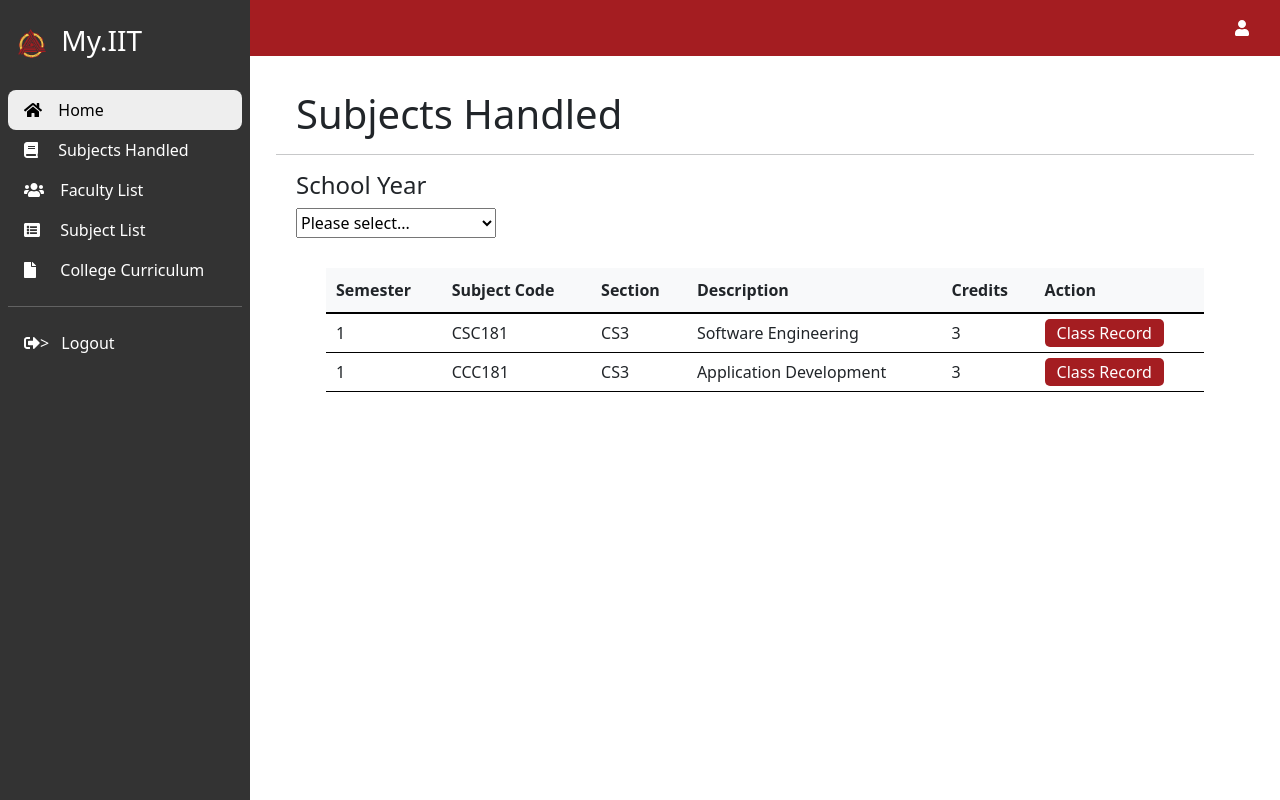
After one commit to RCJamen/school-program-system, a Flask app: page /subjectsHandled in a window 1280 px wide. The commit adds this page. Run offline with Flask 3, Linux system fonts and the light colour scheme; some libraries are stand-ins or nearby versions.

Commit message:
Feature: Added Subjects Handled Layout and Design

```diff
--- a/app/__init__.py
+++ b/app/__init__.py
@@ -25,8 +25,12 @@ def create_app():
 
     app.register_blueprint(admin)
 
-    # @app.route("/home")
-    # def hello_world():
-    #     return render_template("master_layout.html")
+    @app.route("/home")
+    def hello_world():
+        return render_template("master_layout.html")
+
+    @app.route("/subjectsHandled")
+    def subjectsHandled():
+        return render_template("subjectsHandled.html")
 
     return app
--- /dev/null
+++ b/app/static/css/subjectsHandled.css
@@ -0,0 +1,63 @@
+body {
+    font-family: Verdana, Geneva, Tahoma, sans-serif;
+    font-size: 14px;
+}
+
+.subjects-handled-container {
+    margin: 10px;
+    width: auto;
+}
+
+.subjects-handled-header, .subjects-handled-sy {
+    margin-left: 20px;
+}
+
+.subjects-handled-sy select {
+    padding: 2px 0px;
+    width: 200px;
+}
+
+#placeholder {
+    color: gray;
+}
+
+.subjects-handled-content {
+    margin: 10px 50px;
+    text-align: left;
+}
+
+.subjects-handled-content table{
+    margin-top: 30px;
+    border-collapse: collapse;
+    width: 100%;
+}
+
+.subjects-handled-content th {
+    border-bottom: 2px solid black;
+    padding: 10px 10px;
+    width: fit-content;
+    background-color: #f8f9fa;
+}
+
+.subjects-handled-content td {
+    border-bottom: 1px solid black;
+    padding: 5px 10px;
+    width: fit-content;
+}
+
+.subjects-handled-content button {
+    background-color: #a41d21;
+    color: white;
+    padding: 0px 10px;
+    border-color: transparent;
+    border-radius: 5px;
+    text-align: center;
+}
+
+.subjects-handled-content button:hover {
+    background-color: #711316;
+}
+
+.subjects-handled-content button:active {
+    background-color: #a41d21;
+}
--- a/app/templates/master_layout.html
+++ b/app/templates/master_layout.html
@@ -1,71 +1,106 @@
-{% extends "base.html" %}
-
-{% block title %}
-{% block pagetitle %}
-{% endblock %}
-{% endblock %}
-
-{% block style %}
-<link rel="stylesheet" href="../static/css/master_layout.css">
-{% block pagestyle %}
-{% endblock %}
-{% endblock %}
-
-{% block content %}
+{% extends "base.html" %} {% block title %} {% block pagetitle %} {% endblock %}
+{% endblock %} {% block style %}
+<link rel="stylesheet" href="../static/css/master_layout.css" />
+{% block pagestyle %} {% endblock %} {% endblock %} {% block content %}
 <div class="main-container d-flex">
   <div class="sidebar" id="side_nav">
     <div class="header-box px-2 pt-3 pb-4 mt-2 d-flex justify-content-between">
       <h1 class="fs-3">
-                <img src="../static/pictures/iit-seal.png" alt="iit-seal" style="max-width: 12%; margin-left: 10px;">
+        <img
+          src="../static/pictures/iit-seal.png"
+          alt="iit-seal"
+          style="max-width: 12%; margin-left: 10px"
+        />
         <span class="text-white ps-2">My.IIT</span>
       </h1>
-            <button class="btn d-md-none d-block close-btn px-1 py-0 text-white pe-2"><i
-                    class="fa-solid fa-bars-staggered"></i></button>
+      <button class="btn d-md-none d-block close-btn px-1 py-0 text-white pe-2">
+        <i class="fa-solid fa-bars-staggered"></i>
+      </button>
     </div>
 
     <ul class="list-unstyled px-2">
-            <li class="active"><a href="/home" class="text-decoration-none px-3 py-2 d-block">
+      <li class="active">
+        <a href="/home" class="text-decoration-none px-3 py-2 d-block">
           <i class="fas fa-home"></i>
-                    &nbsp;<span class="ms-2">Home</span></a></li>
-            <li class=""><a href="#" class="text-decoration-none px-3 py-2 d-block"><i class="fas fa-book"></i>
-                    <span class="ms-3">Subjects Handled</span></a></li>
-            <li class=""><a href="#" class="text-decoration-none px-3 py-2 d-block"><i class="fas fa-users"></i>
-                    &nbsp;<span class="ms-2">Faculty List</span></a></li>
-            <li class=""><a href="#" class="text-decoration-none px-3 py-2 d-block"><i class="fas fa-list-alt"></i>
-                    <span class="ms-3">Subject List</span></a></li>
-            <li class=""><a href="#" class="text-decoration-none px-3 py-2 d-block"><i class="fas fa-file"></i>
-                    &nbsp;<span class="ms-3">College Curriculum</span></a></li>
+          &nbsp;<span class="ms-2">Home</span></a
+        >
+      </li>
+      <li class="">
+        <a
+          href="/subjectsHandled"
+          class="text-decoration-none px-3 py-2 d-block"
+          ><i class="fas fa-book"></i>
+          <span class="ms-3">Subjects Handled</span></a
+        >
+      </li>
+      <li class="">
+        <a href="#" class="text-decoration-none px-3 py-2 d-block"
+          ><i class="fas fa-users"></i> &nbsp;<span class="ms-2"
+            >Faculty List</span
+          ></a
+        >
+      </li>
+      <li class="">
+        <a href="#" class="text-decoration-none px-3 py-2 d-block"
+          ><i class="fas fa-list-alt"></i>
+          <span class="ms-3">Subject List</span></a
+        >
+      </li>
+      <li class="">
+        <a href="#" class="text-decoration-none px-3 py-2 d-block"
+          ><i class="fas fa-file"></i> &nbsp;<span class="ms-3"
+            >College Curriculum</span
+          ></a
+        >
+      </li>
     </ul>
 
-        <hr class="h-color mx-2">
+    <hr class="h-color mx-2" />
 
     <ul class="list px-2">
-            <li class=""><a href="{{url_for('admin.logout')}}" class="text-decoration-none px-3 py-2 d-block"><i
-                        class="fas fa-sign-out-alt"></i>>
-                    <span class="ms-2">Logout</span></a></li>
+      <li class="">
+        <a
+          href="{{url_for('admin.logout')}}"
+          class="text-decoration-none px-3 py-2 d-block"
+          ><i class="fas fa-sign-out-alt"></i>>
+          <span class="ms-2">Logout</span></a
+        >
+      </li>
     </ul>
-
   </div>
   <div class="content">
-        <nav class="navbar navbar-expand-md" style="background-color: #A41D21">
+    <nav class="navbar navbar-expand-md" style="background-color: #a41d21">
       <div class="container-fluid">
         <div class="d-flex justify-content-between d-md-none d-block">
-                    <button class="btn px-1 py-0 open-btn me-2"><i class="fa-solid fa-bars-staggered"></i></button>
+          <button class="btn px-1 py-0 open-btn me-2">
+            <i class="fa-solid fa-bars-staggered"></i>
+          </button>
           <a class="navbar-brand fs-4" href="#">
             <span class="bg-dark rounded px-2 py-0 text-white">My.IIT</span>
           </a>
         </div>
-                <button class="navbar-toggler p-0 border-0" type="button" data-bs-toggle="collapse"
-                    data-bs-target="#navbarSupportedContent" aria-controls="navbarSupportedContent"
-                    aria-expanded="false" aria-label="Toggle navigation">
+        <button
+          class="navbar-toggler p-0 border-0"
+          type="button"
+          data-bs-toggle="collapse"
+          data-bs-target="#navbarSupportedContent"
+          aria-controls="navbarSupportedContent"
+          aria-expanded="false"
+          aria-label="Toggle navigation"
+        >
           <i class="fa fa-bars"></i>
         </button>
-                <div class="collapse navbar-collapse justify-content-end" id="navbarSupportedContent">
+        <div
+          class="collapse navbar-collapse justify-content-end"
+          id="navbarSupportedContent"
+        >
           <ul class="navbar-nav mb-2 mb-lg-0">
             <li class="nav-item">
-                            <a class=" nav-link active" aria-current="page" href="#">
-                                <i class="fas fa-user fa-fw" style="color: #FFF"></i>
-                                <span class="ps-2" style="color: #FFF">{{session['name']}}</span>
+              <a class="nav-link active" aria-current="page" href="#">
+                <i class="fas fa-user fa-fw" style="color: #fff"></i>
+                <span class="ps-2" style="color: #fff"
+                  >{{session['name']}}</span
+                >
               </a>
             </li>
           </ul>
@@ -74,28 +109,23 @@
     </nav>
 
     <div class="dashboard-content px-3 pt-4">
-            {% block pages%}
-            {% endblock %}
+      {% block pages%} {% endblock %}
     </div>
   </div>
 </div>
-{% endblock %}
-
-{% block script %}
+{% endblock %} {% block script %}
 <script>
-    $(".sidebar ul li").on('click', function () {
-        $(".sidebar ul li.active").removeClass('active');
-        $(this).addClass('active');
+  $(".sidebar ul li").on("click", function () {
+    $(".sidebar ul li.active").removeClass("active");
+    $(this).addClass("active");
   });
 
-    $('.open-btn').on('click', function () {
-        $('.sidebar').addClass('active');
+  $(".open-btn").on("click", function () {
+    $(".sidebar").addClass("active");
   });
 
-    $('.close-btn').on('click', function () {
-        $('.sidebar').removeClass('active');
-    })
+  $(".close-btn").on("click", function () {
+    $(".sidebar").removeClass("active");
+  });
 </script>
-{% block pagescript %}
-{% endblock %}
-{% endblock %}
+{% block pagescript %} {% endblock %} {% endblock %}
--- /dev/null
+++ b/app/templates/subjectsHandled.html
@@ -0,0 +1,50 @@
+{% extends "master_layout.html" %} {% block pagestyle %}
+<link rel="stylesheet" href="../static/css/subjectsHandled.css" />
+{% endblock %} {% block pages%}
+<div class="subjects-handled-container">
+  <div class="subjects-handled-header">
+    <h1>Subjects Handled</h1>
+  </div>
+  <hr />
+  <div class="subjects-handled-sy">
+    <h4>School Year</h4>
+    <select name="school-year" id="school-year">
+      <option id="placeholder" disabled selected>Please select...</option>
+      <option value="year1">2019-2020</option>
+      <option value="year2">2020-2021</option>
+    </select>
+  </div>
+  <div class="subjects-handled-content">
+    <table>
+      <tr class="subjects-handled-table-head">
+        <th>Semester</th>
+        <th>Subject Code</th>
+        <th>Section</th>
+        <th>Description</th>
+        <th>Credits</th>
+        <th>Action</th>
+      </tr>
+      <tr class="subjects-handled-table-data">
+        <td>1</td>
+        <td>CSC181</td>
+        <td>CS3</td>
+        <td>Software Engineering</td>
+        <td>3</td>
+        <td>
+          <button>Class Record</button>
+        </td>
+      </tr>
+      <tr class="subjects-handled-table-data">
+        <td>1</td>
+        <td>CCC181</td>
+        <td>CS3</td>
+        <td>Application Development</td>
+        <td>3</td>
+        <td>
+          <button>Class Record</button>
+        </td>
+      </tr>
+    </table>
+  </div>
+</div>
+{% endblock %}
```
Also changed, not shown: app/controller/subjectsHandled/controller.py (added). Lines whose indentation alone changed are shown as unchanged.
